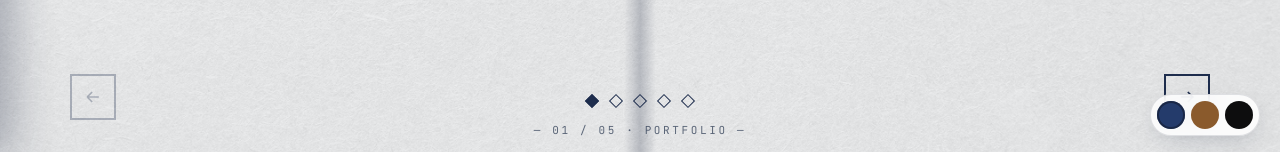
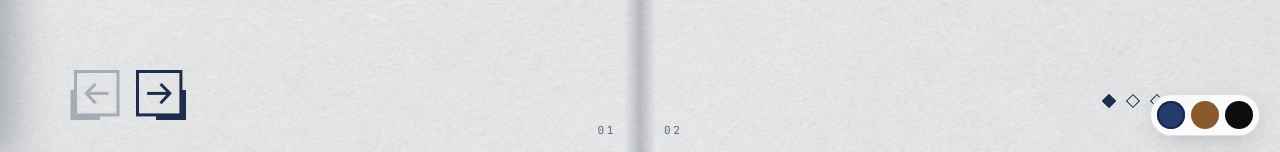
Before and after one commit to greatmr/website, a Next.js app: page / in a window 1280 px wide. Shown: the part 644-796 px from the top of the page. Built offline with nearby package versions, Linux system fonts and the light colour scheme.

Commit message:
feat: add SVG icons for page navigation and update button styles

```diff
--- a/src/app/globals.css
+++ b/src/app/globals.css
@@ -520,34 +520,29 @@
     left: 70px;
     bottom: 36px;
     display: flex;
-    gap: 12px;
+    gap: 16px;
     z-index: 10;
   }
 
-  .pagenav--right {
-    left: auto;
-    right: 70px;
-  }
-
   .pagebtn {
-    width: 46px;
-    height: 46px;
-    border: 2px solid var(--ink);
+    width: 50px;
+    height: 50px;
+    border: 0;
     background: transparent;
+    padding: 0;
     display: flex;
     align-items: center;
     justify-content: center;
     cursor: pointer;
     transition:
-      background 0.2s,
       color 0.2s,
       transform 0.15s;
     color: var(--ink);
   }
 
   .pagebtn:hover {
-    background: var(--ink);
-    color: var(--paper);
+    color: var(--accent);
+    transform: translateY(-1px);
   }
 
   .pagebtn:active {
@@ -555,8 +550,9 @@
   }
 
   .pagebtn svg {
-    width: 20px;
-    height: 20px;
+    width: 100%;
+    height: 100%;
+    display: block;
   }
 
   .pagebtn[disabled] {
@@ -567,8 +563,7 @@
   .progress {
     position: absolute;
     bottom: 50px;
-    left: 50%;
-    transform: translateX(-50%);
+    right: 70px;
     display: flex;
     gap: 14px;
     z-index: 10;
@@ -1283,18 +1278,25 @@
     display: contents;
   }
 
-  .book__footer {
-    position: absolute;
-    left: 0;
-    right: 0;
+  .book__pageno {
+    position: absolute;
     bottom: 18px;
-    text-align: center;
     font-family: var(--font-mono);
     font-size: 11px;
     letter-spacing: 0.24em;
-    text-transform: uppercase;
     color: var(--ink-mute);
     pointer-events: none;
+    font-variant-numeric: tabular-nums;
+  }
+
+  .book__pageno--left {
+    /* number for the left page, anchored near the inner (right) edge */
+    right: calc(50% + 24px);
+  }
+
+  .book__pageno--right {
+    /* number for the right page, anchored near the inner (left) edge */
+    left: calc(50% + 24px);
   }
 
   /* theme switcher */
@@ -1427,18 +1429,16 @@
     .pagenav {
       left: 16px;
       bottom: 70px;
-    }
-
-    .pagenav--right {
+      gap: 10px;
+    }
+
+    .pagebtn {
+      width: 42px;
+      height: 42px;
+    }
+
+    .progress {
       right: 16px;
-    }
-
-    .pagebtn {
-      width: 40px;
-      height: 40px;
-    }
-
-    .progress {
       bottom: 36px;
       gap: 8px;
     }
@@ -1448,10 +1448,18 @@
       height: 8px;
     }
 
-    .book__footer {
+    .book__pageno {
       bottom: 12px;
       font-size: 9.5px;
       letter-spacing: 0.18em;
+    }
+
+    .book__pageno--left {
+      right: 16px;
+    }
+
+    .book__pageno--right {
+      left: 16px;
     }
 
     /* drawer */
--- a/src/components/book/BookShell.tsx
+++ b/src/components/book/BookShell.tsx
@@ -134,10 +134,20 @@ export function BookShell({ spreads }: Props) {
 
         <Progress total={totalPages} current={currentPage} onJump={jumpTo} />
 
-        <div className="book__footer">
-          — {String(currentPage + 1).padStart(2, "0")} /{" "}
-          {String(totalPages).padStart(2, "0")} · {meta.label} —
-        </div>
+        {isMobile ? (
+          <div className={"book__pageno book__pageno--" + (side === 0 ? "left" : "right")}>
+            {String(spread * 2 + side + 1).padStart(2, "0")}
+          </div>
+        ) : (
+          <>
+            <div className="book__pageno book__pageno--left">
+              {String(spread * 2 + 1).padStart(2, "0")}
+            </div>
+            <div className="book__pageno book__pageno--right">
+              {String(spread * 2 + 2).padStart(2, "0")}
+            </div>
+          </>
+        )}
       </div>
 
       <ThemeSwitch value={theme} onChange={setTheme} />
--- a/src/components/book/PageNav.tsx
+++ b/src/components/book/PageNav.tsx
@@ -5,33 +5,90 @@ type Props = {
   canNext: boolean;
 };
 
+function PrevIcon() {
+  return (
+    <svg width="50" height="50" viewBox="0 0 49 50" fill="none">
+      <rect
+        x="-1.5"
+        y="1.5"
+        width="42.4506"
+        height="43.4176"
+        transform="matrix(-1 0 0 1 46 0)"
+        stroke="currentColor"
+        strokeWidth="3"
+      />
+      <path
+        d="M1.99991 20.0439V48H29.3735"
+        stroke="currentColor"
+        strokeWidth="4"
+      />
+      <path
+        d="M36.6045 23.3997L17.5461 23.3997"
+        stroke="currentColor"
+        strokeWidth="3"
+        strokeLinecap="square"
+      />
+      <path
+        d="M23.9961 32.176L15.9453 23.2553L23.8511 15.0437"
+        stroke="currentColor"
+        strokeWidth="3"
+        strokeLinecap="square"
+      />
+    </svg>
+  );
+}
+
+function NextIcon() {
+  return (
+    <svg width="50" height="50" viewBox="0 0 50 50" fill="none">
+      <rect
+        x="1.5"
+        y="1.5"
+        width="43.4176"
+        height="43.4176"
+        stroke="currentColor"
+        strokeWidth="3"
+      />
+      <path
+        d="M48 20.0439V48H20.0439"
+        stroke="currentColor"
+        strokeWidth="4"
+      />
+      <path
+        d="M12.6594 23.3997L32.1233 23.3997"
+        stroke="currentColor"
+        strokeWidth="3"
+        strokeLinecap="square"
+      />
+      <path
+        d="M25.5361 32.176L33.7582 23.2553L25.6842 15.0437"
+        stroke="currentColor"
+        strokeWidth="3"
+        strokeLinecap="square"
+      />
+    </svg>
+  );
+}
+
 export function PageNav({ onPrev, onNext, canPrev, canNext }: Props) {
   return (
-    <>
     <div className="pagenav">
       <button
-          className="pagebtn"
+        className="pagebtn pagebtn--prev"
         onClick={onPrev}
         disabled={!canPrev}
         aria-label="Previous"
       >
-          <svg viewBox="0 0 24 24" fill="none" stroke="currentColor" strokeWidth="2">
-            <path d="M19 12H5M5 12l6-6M5 12l6 6" />
-          </svg>
+        <PrevIcon />
       </button>
-      </div>
-      <div className="pagenav pagenav--right">
       <button
-          className="pagebtn"
+        className="pagebtn pagebtn--next"
         onClick={onNext}
         disabled={!canNext}
         aria-label="Next"
       >
-          <svg viewBox="0 0 24 24" fill="none" stroke="currentColor" strokeWidth="2">
-            <path d="M5 12h14M13 6l6 6-6 6" />
-          </svg>
+        <NextIcon />
       </button>
     </div>
-    </>
   );
 }
```
Also changed, not shown: public/arrow-next.svg (added), public/arrow-prev.svg (added). Lines whose indentation alone changed are shown as unchanged.
